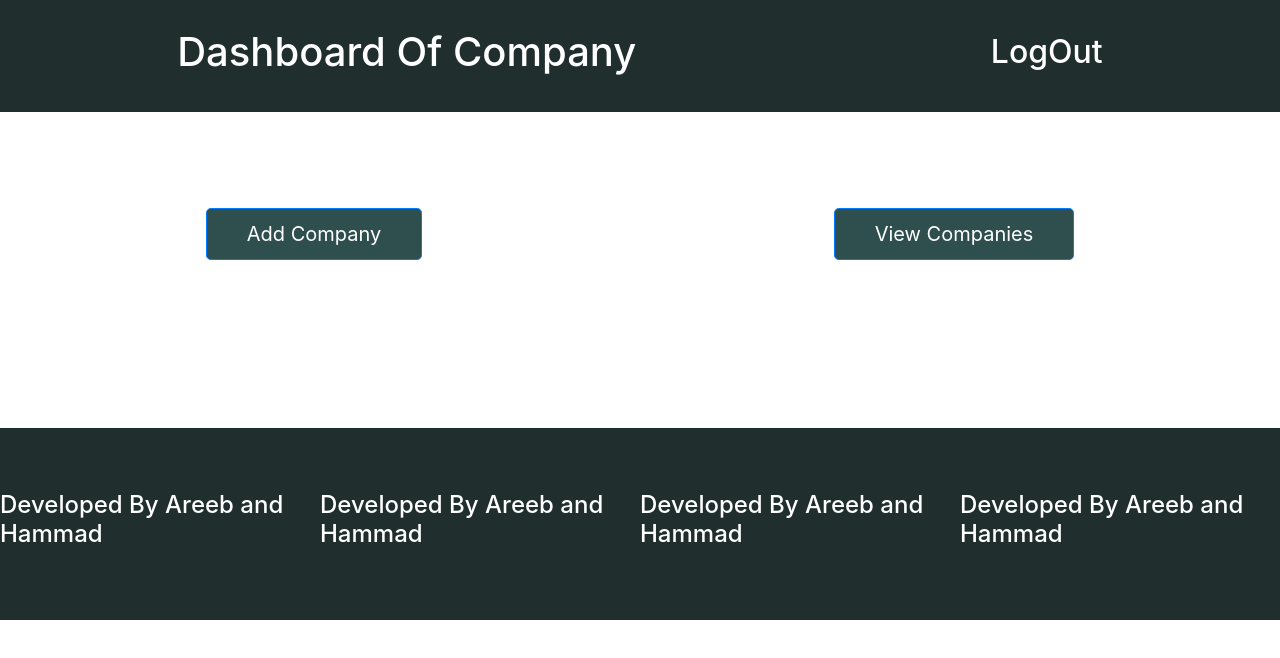
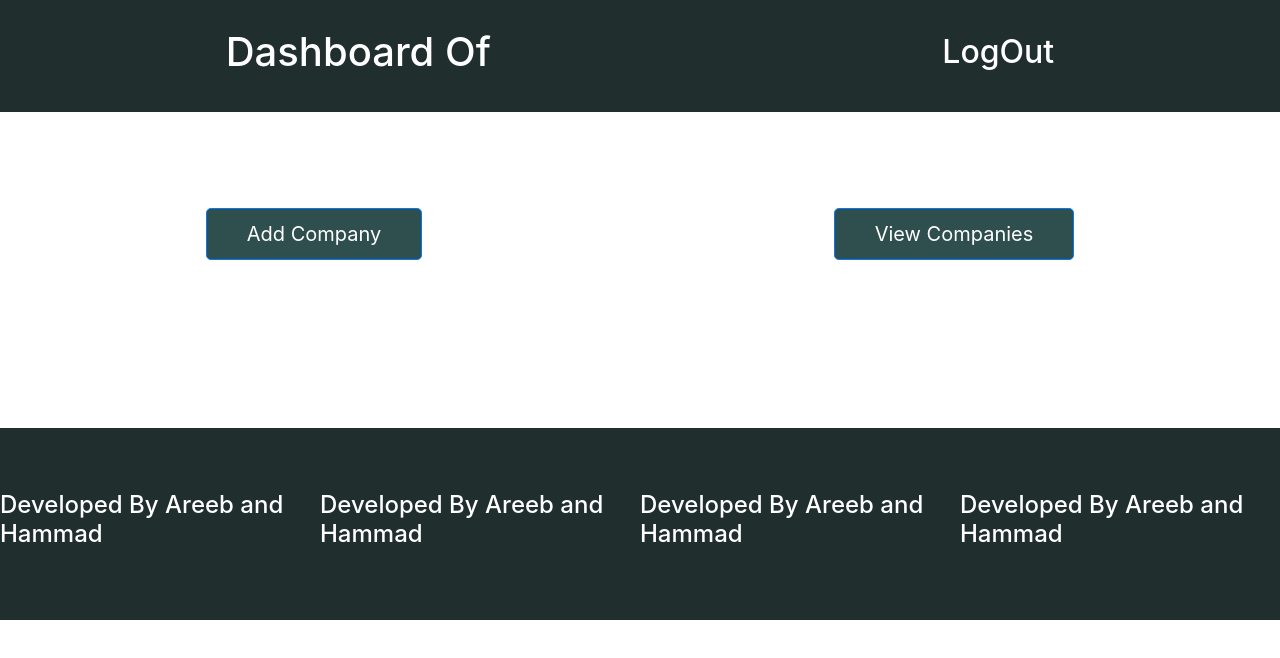
Before and after one commit to areebshakeel/QApp, a React (Create React App) app: page /dashboard in a window 1280 px wide. Shown: the top 658 px of the page. Built offline with nearby package versions, Linux system fonts and the light colour scheme.

Commit message:
name work done

```diff
--- a/src/components/view/signup/index.js
+++ b/src/components/view/signup/index.js
@@ -26,6 +26,10 @@ function Signup(){
         password,
         confirmPassword
     }
+
+    localStorage.setItem('name', firstName)
+
+
 
     // const sendData=function(){
 
--- a/src/views/dashboard/index.js
+++ b/src/views/dashboard/index.js
@@ -22,7 +22,7 @@ function DashboardCompany(){
                 // An error happened.
               });
         }
-
+        let userName = localStorage.getItem('name')
 
     return(
         <>
@@ -30,7 +30,7 @@ function DashboardCompany(){
         <Row style={{display: 'flex', justifyContent: 'space-around', alignItems: 'center', backgroundColor: 'rgb(32, 46, 46)', height:'7rem'}}>
             <Col>
 
-                 <h1 style={{color: 'white'}}>Dashboard Of Company </h1>
+                 <h1 style={{color: 'white'}}>Dashboard Of <span style={{color: 'blue', fontFamily: 'sans-serif'}}>{userName} </span> </h1>
 
             </Col>
             <Col>
```
